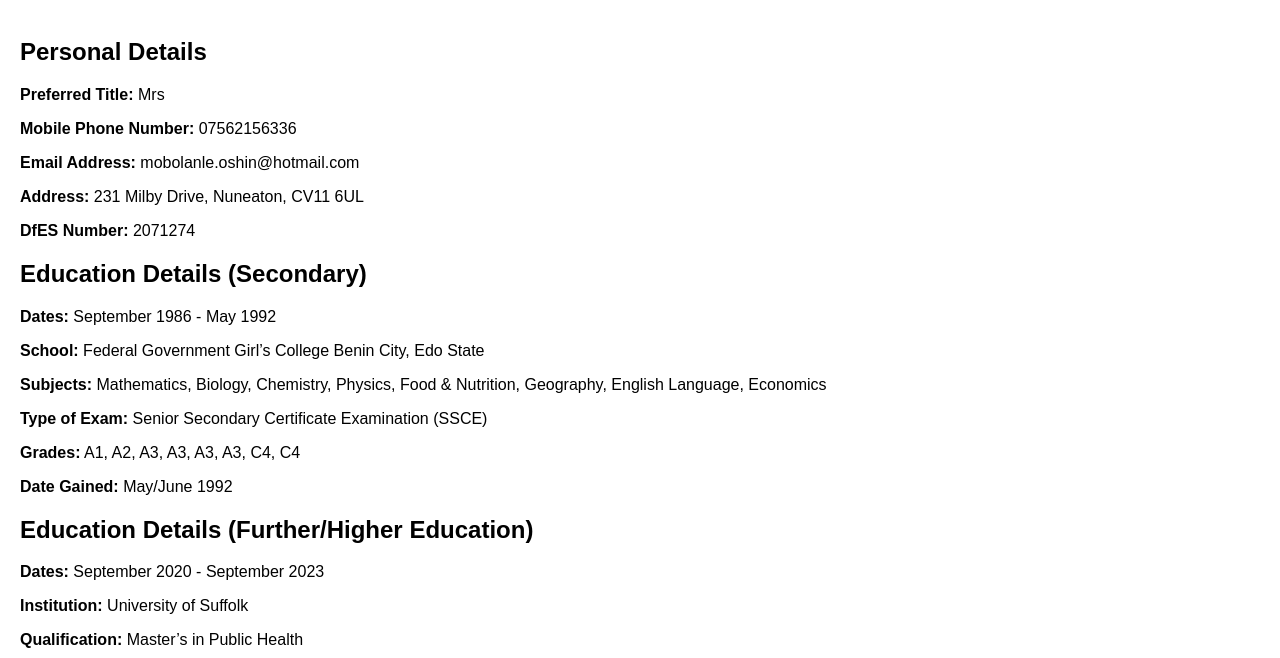
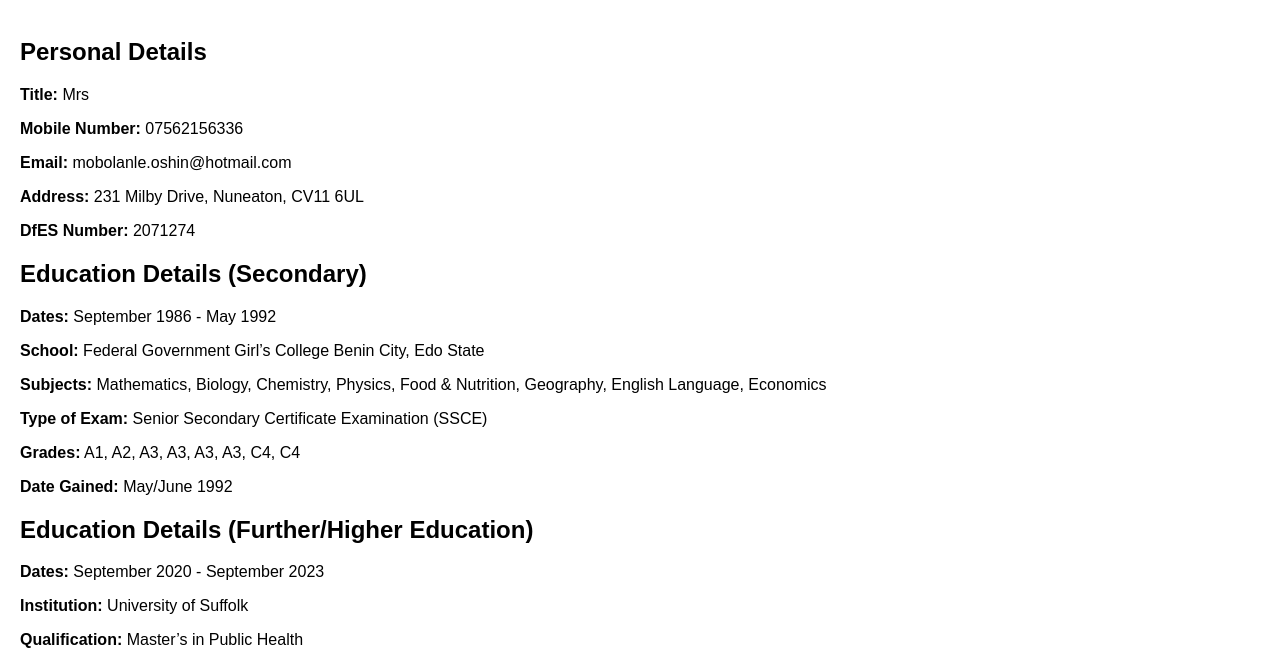
Before and after one commit to Moboshin/teaching, a plain HTML site: page index.html in a window 1280 px wide. Shown: the part 142-800 px from the top of the page. Drawn offline with Linux system fonts and the light colour scheme.

Commit message:
added spaces

```diff
--- a/index.html
+++ b/index.html
@@ -38,9 +38,9 @@
     </div>
     <div class="content">
         <h2>Personal Details</h2>
-        <p><strong>Preferred Title:</strong> Mrs</p>
-        <p><strong>Mobile Phone Number:</strong> 07562156336</p>
-        <p><strong>Email Address:</strong> mobolanle.oshin@hotmail.com</p>
+        <p><strong>Title:</strong> Mrs</p>
+        <p><strong>Mobile Number:</strong> 07562156336</p>
+        <p><strong>Email:</strong> mobolanle.oshin@hotmail.com</p>
         <p><strong>Address:</strong> 231 Milby Drive, Nuneaton, CV11 6UL</p>
         <p><strong>DfES Number:</strong> 2071274</p>
 
@@ -59,17 +59,20 @@
         <p><strong>Class/Div Obtained:</strong> Merit</p>
         <p><strong>Date Gained:</strong> November 2023</p>
 
+
         <p><strong>Dates:</strong> September 2020 - July 2021</p>
         <p><strong>Institution:</strong> Birmingham City University</p>
         <p><strong>Qualification:</strong> PGCE/QTS</p>
         <p><strong>Class/Div Obtained:</strong> Pass</p>
         <p><strong>Date Gained:</strong> 5 July 2021</p>
 
+
         <p><strong>Dates:</strong> February 2019 - December 2019</p>
         <p><strong>Institution:</strong> Nigerian Teachers' Institute</p>
         <p><strong>Qualification:</strong> PGDE</p>
         <p><strong>Class/Div Obtained:</strong> Pass</p>
         <p><strong>Date Gained:</strong> December 2019</p>
+
 
         <p><strong>Dates:</strong> September 1992 - May 1997</p>
         <p><strong>Institution:</strong> University of Lagos Akoka</p>
@@ -81,7 +84,6 @@
         <h3>The Nuneaton Academy</h3>
         <p><strong>Dates:</strong> January 2022 - To date</p>
         <p><strong>Position:</strong> Teacher of Science</p>
-        <p><strong>Salary:</strong> £33,814</p>
         <p><strong>Responsibilities:</strong> Teaching KS3 Science, KS4 Physics, Chemistry, and Biology; preparing termly curriculum overview and assessment papers for KS3.</p>
 
         <h3>Hays Education</h3>
@@ -92,7 +94,6 @@
         <h3>The Ladder School</h3>
         <p><strong>Dates:</strong> 1 September 2021 - November 2021</p>
         <p><strong>Position:</strong> Teacher of Science</p>
-        <p><strong>Salary:</strong> £25,714</p>
         <p><strong>Responsibilities:</strong> Teaching Biology, Chemistry, Health and Social Science in an Alternative Provision School.</p>
 
         <!-- More experience details here -->
```
